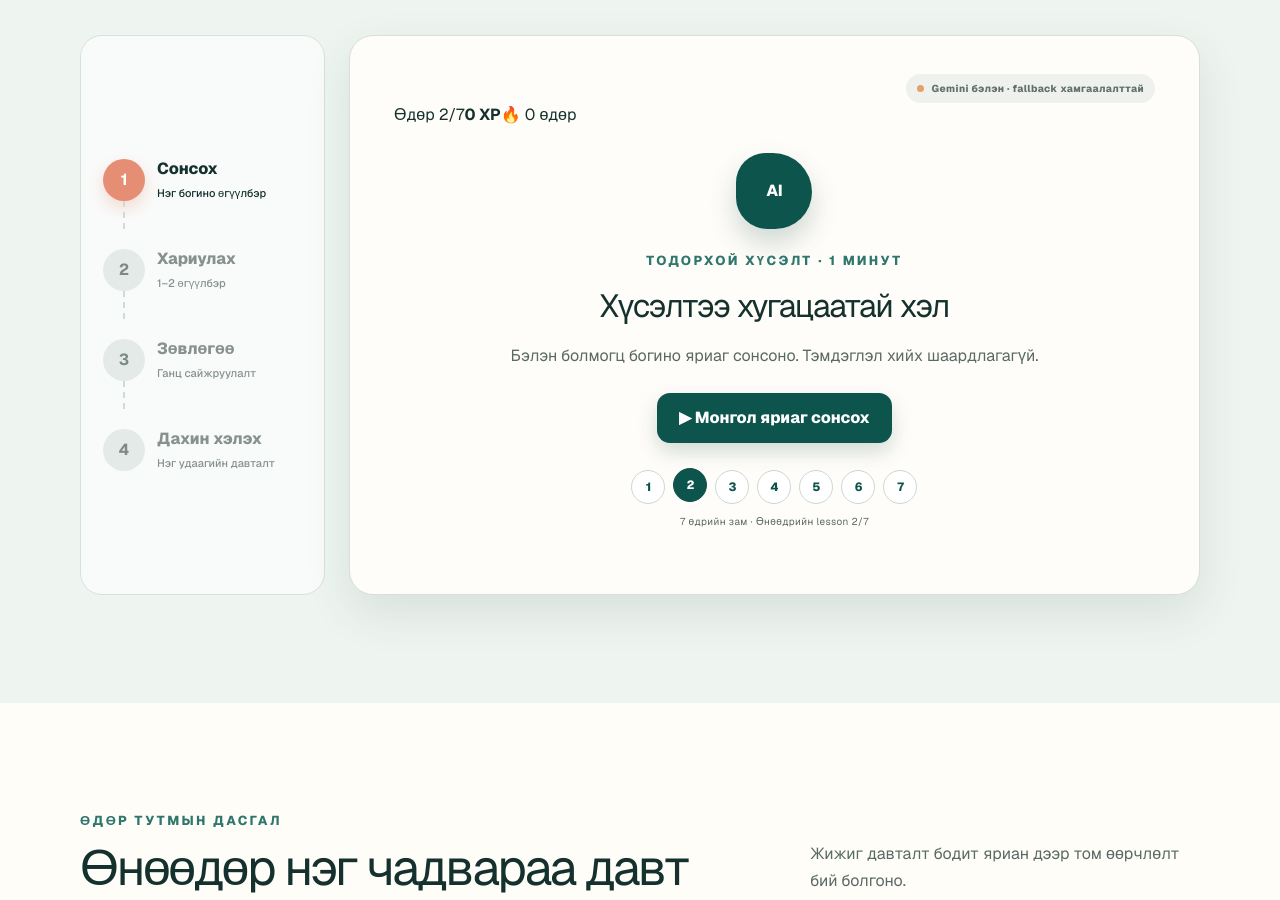
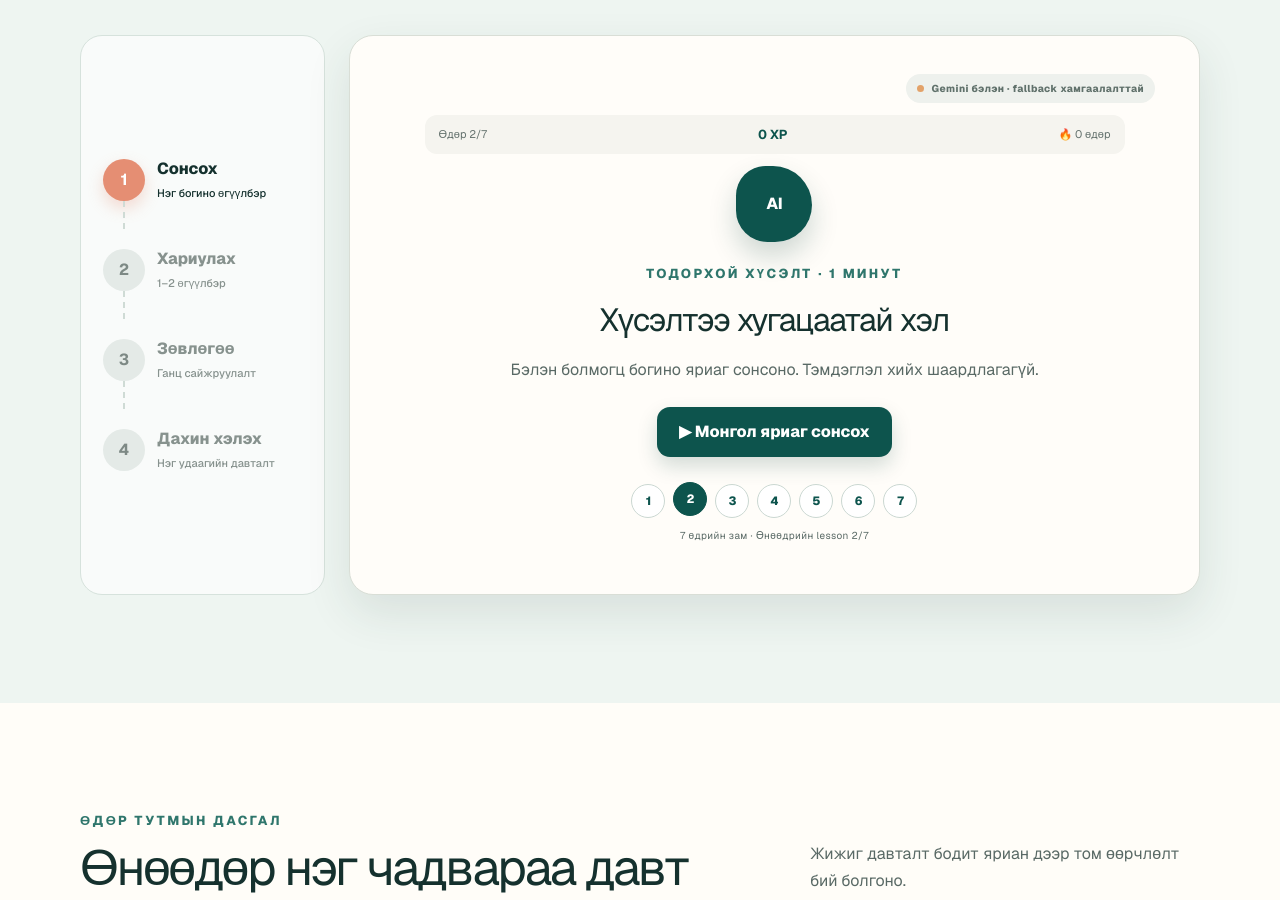
Before and after one commit to lchuka1619/eq-dev, a Next.js app: page / in a window 1280 px wide. Shown: the part 1001-1901 px from the top of the page. Built offline with nearby package versions, Linux system fonts and the light colour scheme.

Commit message:
Style lesson XP and transcript feedback

```diff
--- a/app/globals.css
+++ b/app/globals.css
@@ -155,6 +155,8 @@ svg { width: 1.2em; fill: none; stroke: currentColor; stroke-width: 2; stroke-li
 .simulation-badge i { display: inline-block; width: 7px; height: 7px; margin-right: 5px; border-radius: 50%; background: #e3a269; }
 .simulation-badge.connected { color: #19584f; background: #e2f0ea; }
 .simulation-badge.connected i { background: var(--teal-bright); }
+.lesson-status { width: min(700px, 100%); margin: 12px auto 0; padding: 10px 14px; border-radius: 12px; display: flex; justify-content: space-between; align-items: center; color: #64726e; background: #f5f4ef; font-size: 11px; }
+.lesson-status b { color: var(--teal); font-size: 13px; }
 .voice-intro, .voice-complete { margin: auto; max-width: 640px; text-align: center; }
 .coach-avatar { width: 76px; height: 76px; margin: 0 auto 22px; border-radius: 43% 57% 54% 46%; display: grid; place-items: center; color: #fff; background: var(--teal); font-weight: 800; box-shadow: 0 14px 28px rgba(9,65,59,.2); }
 .voice-intro h3, .voice-complete h3 { margin: 7px 0 13px; font-size: 32px; letter-spacing: -.04em; }
@@ -178,6 +180,11 @@ svg { width: 1.2em; fill: none; stroke: currentColor; stroke-width: 2; stroke-li
 .voice-response label { display: block; margin-bottom: 7px; font-size: 12px; font-weight: 700; }
 .voice-response textarea { margin-bottom: 10px; }
 .mic-message { margin: 0 0 14px; color: var(--teal); font-size: 12px; }
+.transcript-check { margin: -2px 0 16px; padding: 11px 13px; border-radius: 12px; display: flex; gap: 8px; align-items: center; color: #53635e; background: #f0f5f2; font-size: 12px; }
+.transcript-check span { margin-right: auto; font-weight: 680; }
+.transcript-check button { padding: 6px 11px; border: 1px solid #bfd0c9; border-radius: 99px; color: var(--teal); background: #fff; font-weight: 700; cursor: pointer; }
+.transcript-check button.active { color: #fff; background: var(--teal); border-color: var(--teal); }
+.transcript-check button.active.no { background: var(--coral); border-color: var(--coral); }
 .feedback-line { margin: 12px 0; padding: 16px 18px; border-radius: 13px; }
 .feedback-line.good { color: #19584f; background: #e2f0ea; }
 .feedback-line.improve { color: #714936; background: #fff0e7; }
@@ -188,6 +195,9 @@ svg { width: 1.2em; fill: none; stroke: currentColor; stroke-width: 2; stroke-li
 .feedback-source.gemini { color: #19584f; background: #e2f0ea; }
 .voice-feedback .primary-button { margin-top: 18px; }
 .voice-complete > span { width: 72px; height: 72px; margin: 0 auto 20px; border-radius: 50%; display: grid; place-items: center; color: #fff; background: var(--teal); font-size: 30px; }
+.xp-reward { width: fit-content; margin: 18px auto; padding: 12px 20px; border-radius: 16px; display: grid; gap: 2px; color: var(--teal); background: #e2f0ea; }
+.xp-reward b { font-size: 24px; }
+.xp-reward span { color: #60716b; font-size: 11px; }
 .voice-complete .next-lesson { margin: 12px auto 0; }
 @keyframes pulse { 50% { box-shadow: 0 0 0 8px rgba(229,142,115,.15); } }
 .exercise-picker { display: grid; grid-template-columns: repeat(3, 1fr); gap: 14px; }
@@ -317,7 +327,7 @@ footer a { margin-left: auto; color: var(--teal); text-decoration: none; font-we
   .section-shell { padding: 80px 24px; }
   .section-heading, .progress-section { grid-template-columns: 1fr; gap: 22px; }
   .voice-coach-shell { grid-template-columns: 1fr; }
-  .voice-path { grid-template-columns: repeat(3, 1fr); padding: 18px; }
+  .voice-path { grid-template-columns: repeat(4, 1fr); padding: 18px; }
   .voice-path li { grid-template-columns: 38px 1fr; min-height: auto; }
   .voice-path b { width: 38px; height: 38px; }
   .voice-path li::after { display: none; }
```
